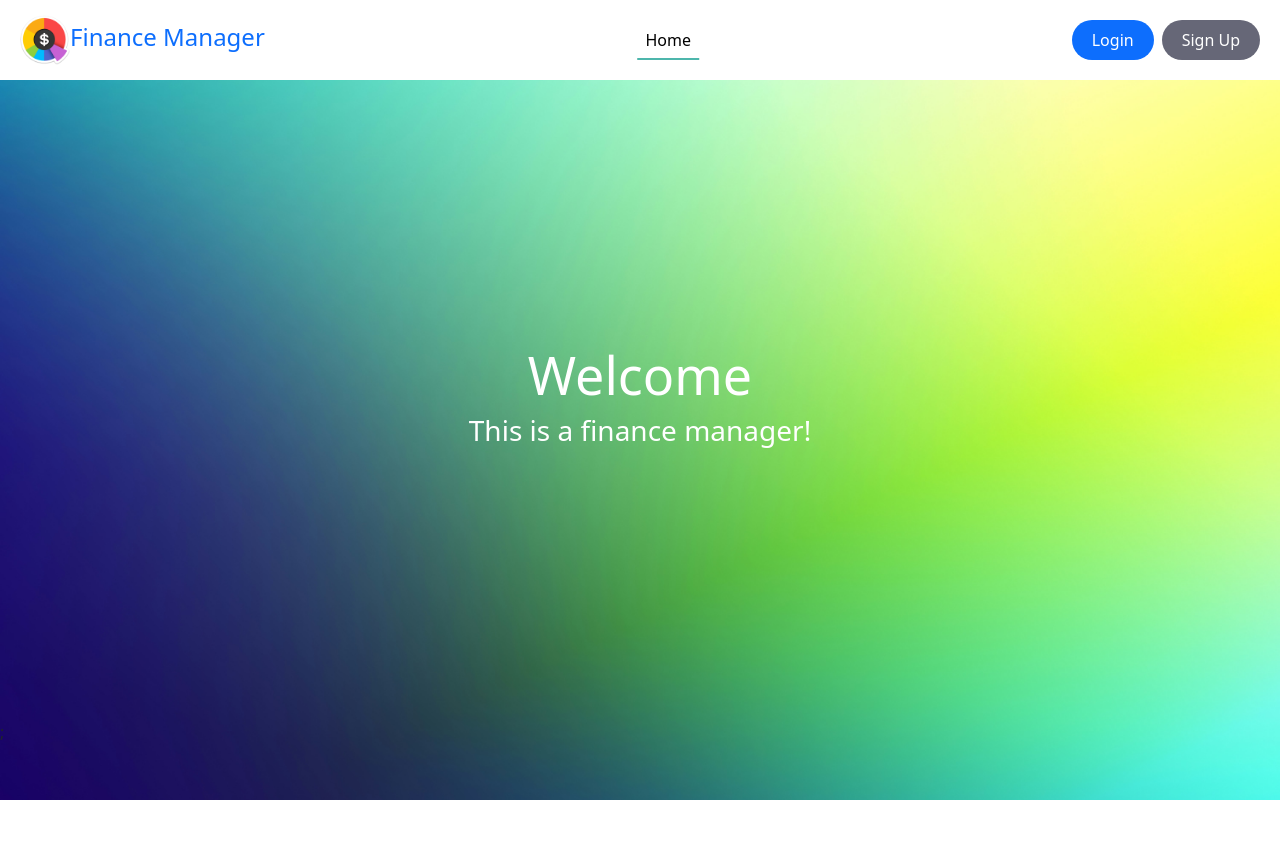
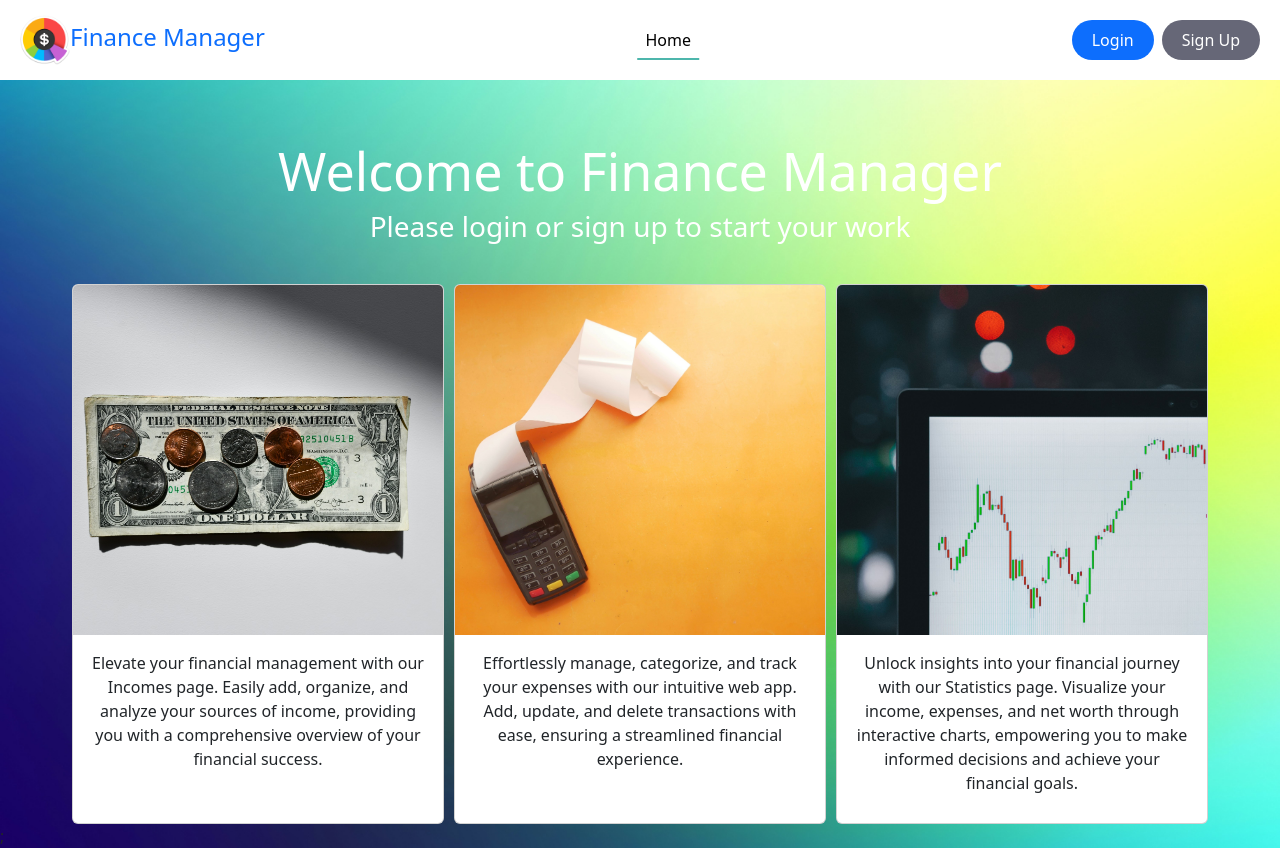
Before and after one commit to inoshishi-bohdan/FinanceManager, a React (Vite) app: page / in a window 1280 px wide. Before the commit the page ends 800 px from the top, so only its background shows below. Built offline with nearby package versions, Linux system fonts and the light colour scheme.

Commit message:
added: InfoCard.jsx

```diff
--- /dev/null
+++ b/src/components/ui/InfoCard.jsx
@@ -0,0 +1,10 @@
+export default function InfoCard({ src, alt, text }) {
+   return (
+      <div className="card info-card" >
+         <img src={src} className="card-img-top" alt={alt} />
+         <div className="card-body">
+            <p className="card-text">{text}</p>
+         </div>
+      </div>
+   )
+}
--- a/src/index.css
+++ b/src/index.css
@@ -30,6 +30,7 @@ main {
 .page-content {
    color: white;
    text-align: center;
+   margin-top: 60px;
 }
 
 .page-content h1 {
@@ -38,6 +39,26 @@ main {
 
 .page-content h2 {
    font-size: 1.75rem;
+}
+
+.card-container {
+   max-width: 1900px;
+   margin-top: 40px;
+   display: flex;
+   justify-content: center;
+   align-items: center;
+   flex-wrap: wrap;
+   gap: 10px;
+}
+
+.info-card {
+   width: 30%;
+   height: 540px !important;
+}
+
+.info-card img {
+   height: 65%;
+   object-fit: cover;
 }
 
 form.auth {
@@ -193,6 +214,10 @@ h4.auth {
    .big-chart {
       grid-column: 1;
    }
+
+   .info-card {
+      width: 60%;
+   }
 }
 
 @media (max-width: 850px) {
@@ -204,6 +229,10 @@ h4.auth {
 
    .chart-body {
       height: 400px;
+   }
+
+   .info-card {
+      width: 80%;
    }
 }
 
@@ -220,6 +249,10 @@ h4.auth {
 
    .chart-body {
       height: 300px;
+   }
+
+   .info-card {
+      width: 100%;
    }
 }
 
--- a/src/pages/Home.jsx
+++ b/src/pages/Home.jsx
@@ -1,5 +1,41 @@
+import { useContext } from "react";
 import PageContent from "../components/layout/PageContent";
+import { AuthContext } from '../store/authentication-context';
+import incomePicture from '../assets/income.jpg'
+import expensePicture from '../assets/expense.jpg'
+import statisticPicture from '../assets/statistic.jpg'
+import InfoCard from "../components/ui/InfoCard";
 
-export default function HomePage () {
-   return <PageContent title='Welcome' subtitle='This is a finance manager!' />;
+export default function HomePage() {
+   const { isAuthenticated } = useContext(AuthContext);
+
+   let content;
+
+   if (isAuthenticated) {
+
+   } else {
+      content = <PageContent title='Welcome to Finance Manager' subtitle='Please login or sign up to start your work'>
+         <div className="card-container">
+            <InfoCard
+               src={incomePicture}
+               alt='income'
+               text="Elevate your financial management with our Incomes page. Easily add, organize, and analyze your sources of income, providing you with a comprehensive overview of your financial success."
+            />
+            <InfoCard
+               src={expensePicture}
+               alt='expense'
+               text="Effortlessly manage, categorize, and track your expenses with our intuitive web app. Add, update, and delete transactions with ease, ensuring a streamlined financial experience."
+            />
+            <InfoCard
+               src={statisticPicture}
+               alt='statistic chart'
+               text="Unlock insights into your financial journey with our Statistics page. Visualize your income, expenses, and net worth through interactive charts, empowering you to make informed decisions and achieve your financial goals."
+            />
+         </div>
+      </PageContent>
+   }
+
+   return (
+      content
+   );
 }
```
